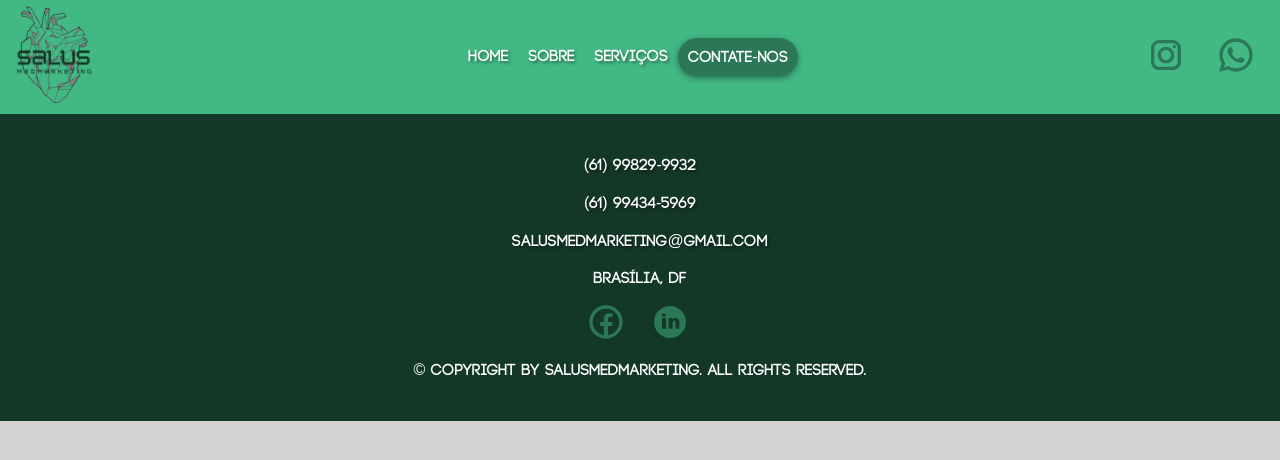
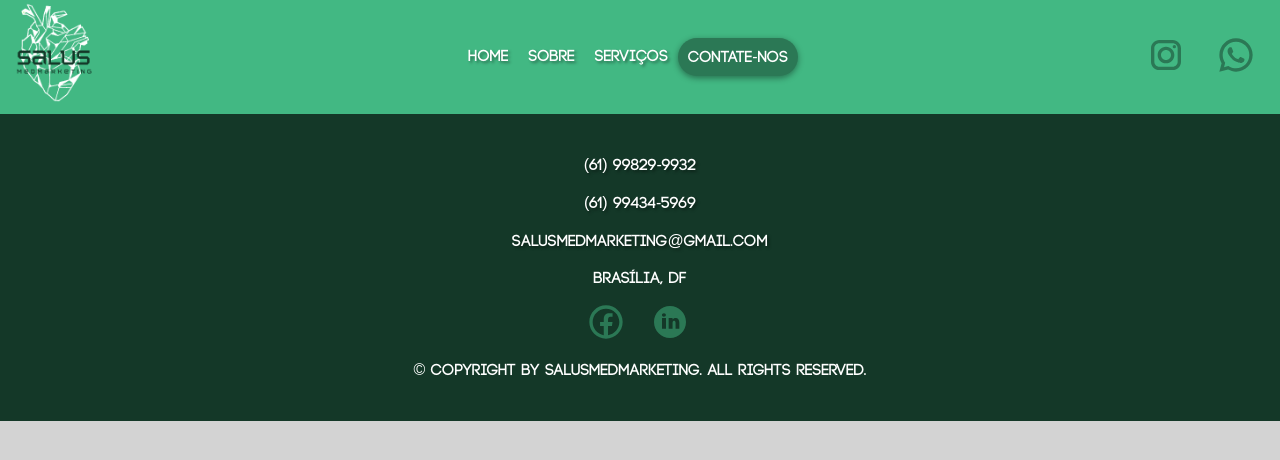
Before and after one commit to balb-0/projeto-salus, a plain HTML site: page index.html in a window 1280 px wide. Shown: the top 460 px of the page. Drawn offline with Linux system fonts and the light colour scheme.

Commit message:
att logo

```diff
--- a/index.html
+++ b/index.html
@@ -12,7 +12,7 @@
     <header class="head">
         <button aria-controls="controle" class="toggle" aria-expanded="false"  ><span class="hide">Menu</span></button>
         <nav class="navega">
-            <a href="#"><img src="images/logo_cinza.png" alt=""></a>
+            <a href="#"><img src="images/salus_logo_semfundo_branco.png" alt=""></a>
             <ul class="lista" id="controle" data-visible="false">
                 <li class="item"><a href="#">HOME</a></li>
                 <li class="item"><a href="#">SOBRE</a></li>
```
